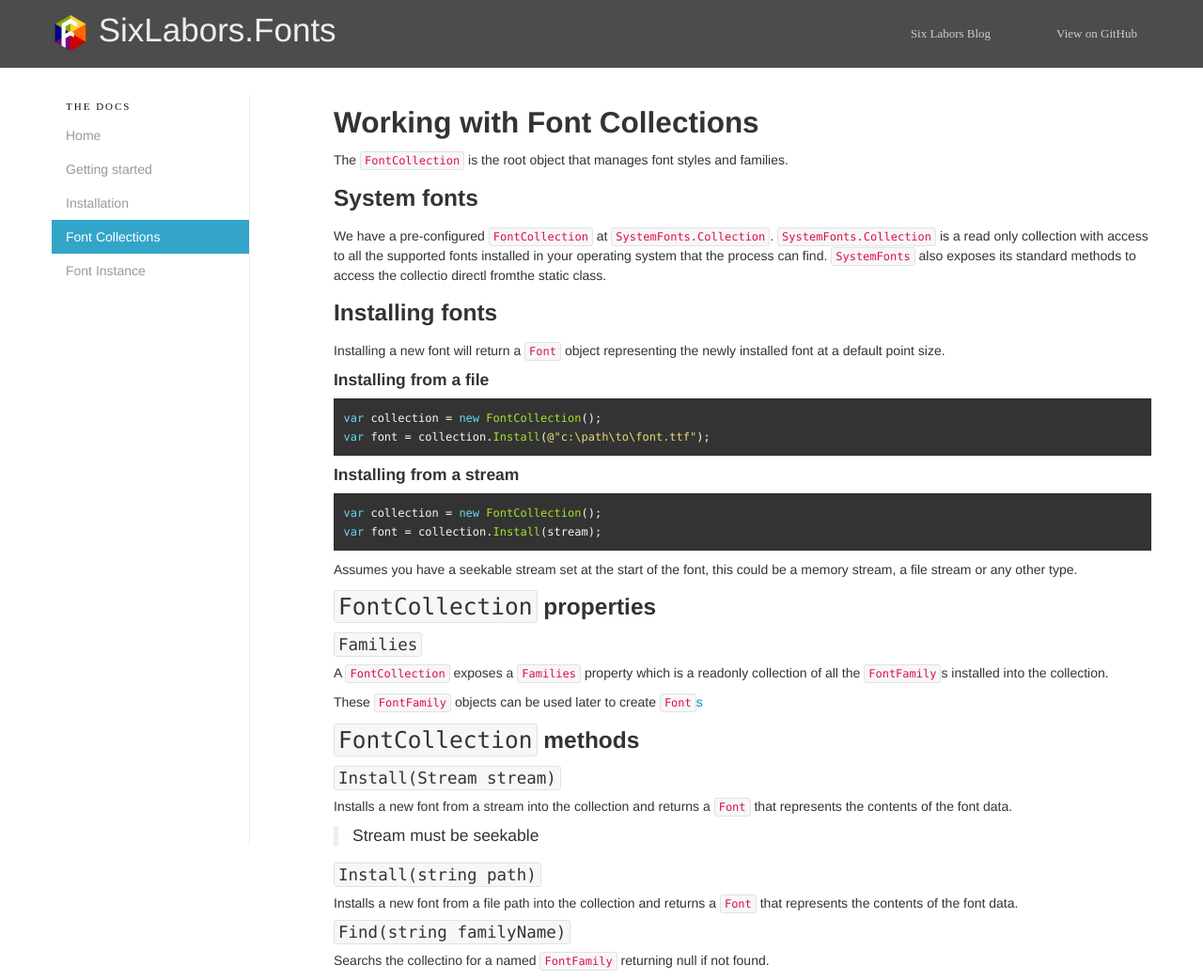
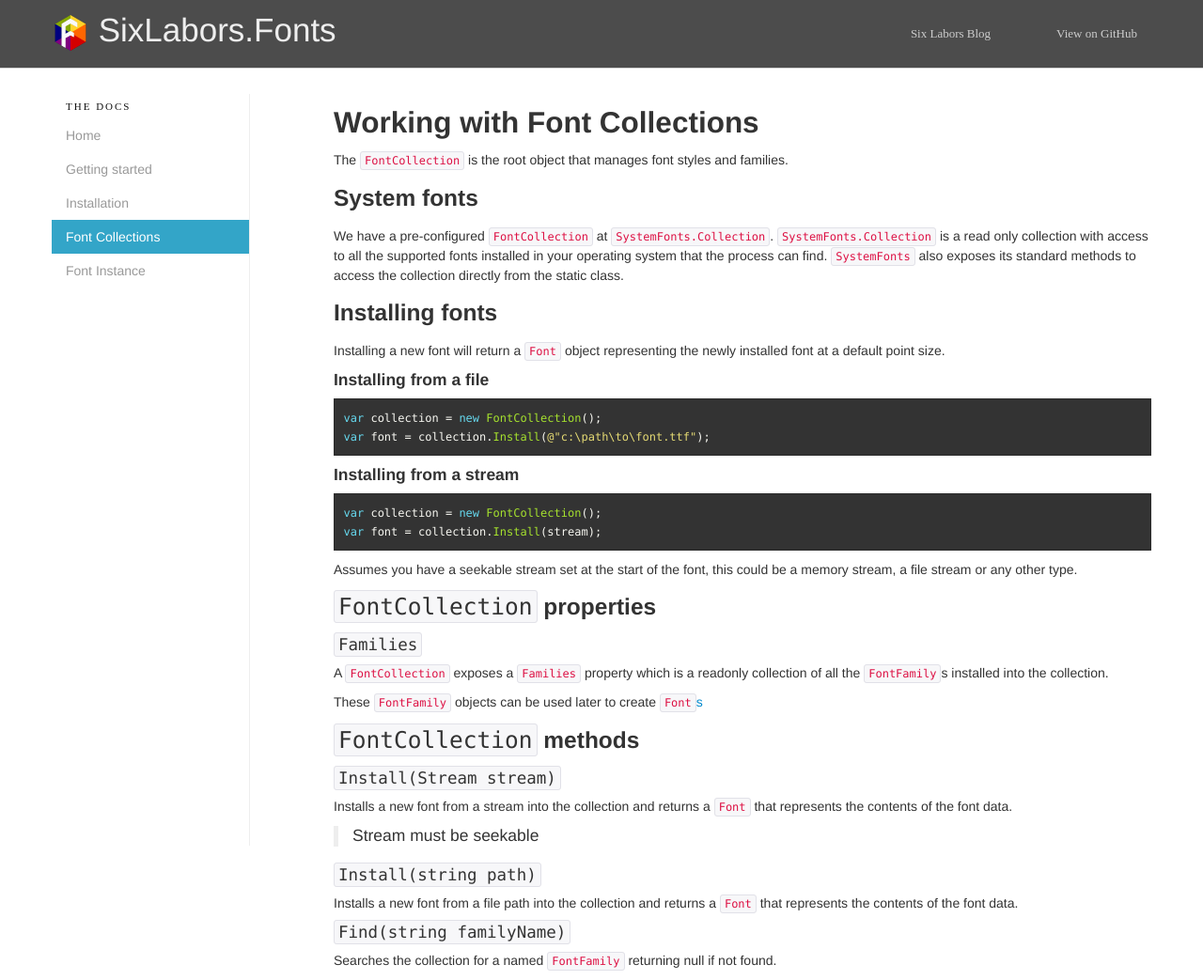
Before and after one commit to SixLabors/Fonts, a Jekyll site: the page built from docs/docs/font-collections.md, in a window 1280 px wide and 1043 px high. Shown: the whole window at 94% size. Built offline with Jekyll 4.4.1, drawn with Linux system fonts in a browser that asks for light colours; nearby versions of some CDN libraries; some web fonts are replaced.

Commit message:
Fix typos in font-collections.md

```diff
--- a/docs/docs/font-collections.md
+++ b/docs/docs/font-collections.md
@@ -9,7 +9,7 @@ The `FontCollection` is the root object that manages font styles and families.
 
 ### System fonts
 
-We have a pre-configured `FontCollection` at `SystemFonts.Collection`. `SystemFonts.Collection` is a read only collection with access to all the supported fonts installed in your operating system that the process can find. `SystemFonts` also exposes its standard methods to access the collectio directl fromthe static class.
+We have a pre-configured `FontCollection` at `SystemFonts.Collection`. `SystemFonts.Collection` is a read only collection with access to all the supported fonts installed in your operating system that the process can find. `SystemFonts` also exposes its standard methods to access the collection directly from the static class.
 
 ### Installing fonts
 
@@ -53,4 +53,4 @@ Installs a new font from a file path into the collection and returns a `Font` th
 
 #### `Find(string familyName)`
 
-Searchs the collectino for a named `FontFamily` returning null if not found.
+Searches the collection for a named `FontFamily` returning null if not found.
```
